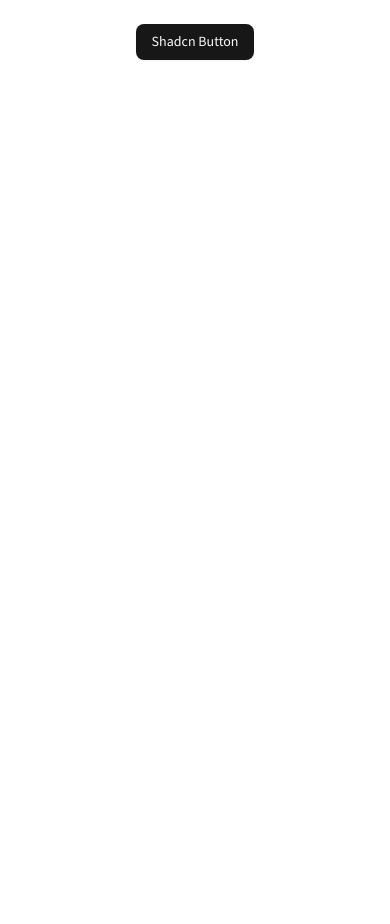
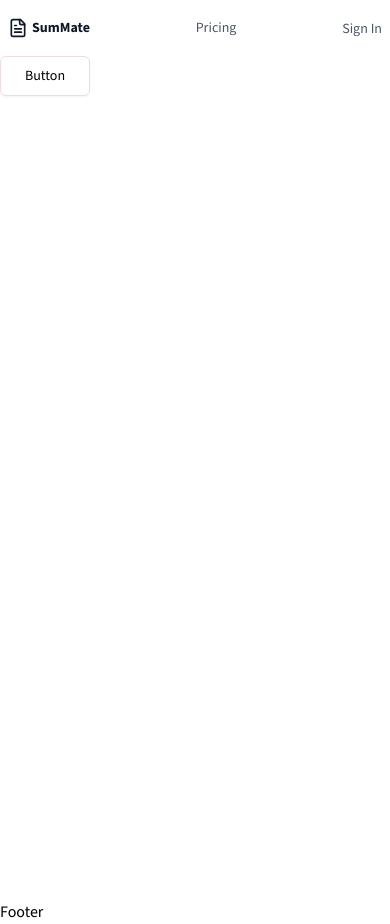
Before and after one commit to Jacquesehrardt/SumMate, a Next.js app: page / in a window 390 px wide. Before the commit the page ends 844 px from the top, so only its background shows below. Built offline with nearby package versions, Linux system fonts and the light colour scheme.

Commit message:
Added Header and Footer components

```diff
--- a/app/globals.css
+++ b/app/globals.css
@@ -4,7 +4,7 @@
 
 @custom-variant dark (&:is(.dark *));
 
-:root {
+/* :root {
   --background: oklch(1 0 0);
   --foreground: oklch(0.145 0 0);
   --card: oklch(1 0 0);
@@ -73,37 +73,50 @@
   --sidebar-accent-foreground: oklch(0.985 0 0);
   --sidebar-border: oklch(0.269 0 0);
   --sidebar-ring: oklch(0.439 0 0);
-}
+} */
 
-@theme inline {
-  --color-background: var(--background);
-  --color-foreground: var(--foreground);
-  --color-card: var(--card);
-  --color-card-foreground: var(--card-foreground);
-  --color-popover: var(--popover);
-  --color-popover-foreground: var(--popover-foreground);
-  --color-primary: var(--primary);
-  --color-primary-foreground: var(--primary-foreground);
-  --color-secondary: var(--secondary);
-  --color-secondary-foreground: var(--secondary-foreground);
-  --color-muted: var(--muted);
-  --color-muted-foreground: var(--muted-foreground);
-  --color-accent: var(--accent);
-  --color-accent-foreground: var(--accent-foreground);
-  --color-destructive: var(--destructive);
-  --color-destructive-foreground: var(--destructive-foreground);
-  --color-border: var(--border);
-  --color-input: var(--input);
-  --color-ring: var(--ring);
-  --color-chart-1: var(--chart-1);
-  --color-chart-2: var(--chart-2);
-  --color-chart-3: var(--chart-3);
-  --color-chart-4: var(--chart-4);
-  --color-chart-5: var(--chart-5);
+@theme {
+  --font-sans: var(--font-sans), ui-sans-serif, system-ui, sans-serif, "Apple Color Emoji", "Segoe UI Emoji", "Segoe UI Symbol", "Noto Color Emoji";
+
+  --color-background: hsl(var(--background));
+  --color-foreground: hsl(var(--foreground));
+
+  --color-card: hsl(var(--card));
+  --color-card-foreground: hsl(var(--card-foreground));
+
+  --color-popover: hsl(var(--popover));
+  --color-popover-foreground: hsl(var(--popover-foreground));
+
+  --color-primary: hsl(var(--primary));
+  --color-primary-foreground: hsl(var(--primary-foreground));
+
+  --color-secondary: hsl(var(--secondary));
+  --color-secondary-foreground: hsl(var(--secondary-foreground));
+
+  --color-muted: hsl(var(--muted));
+  --color-muted-foreground: hsl(var(--muted-foreground));
+
+  --color-accent: hsl(var(--accent));
+  --color-accent-foreground: hsl(var(--accent-foreground));
+
+  --color-destructive: hsl(var(--destructive));
+  --color-destructive-foreground: hsl(var(--destructive-foreground));
+
+  --color-border: hsl(var(--border));
+  --color-input: hsl(var(--input));
+  --color-ring: hsl(var(--ring));
+
+  --color-chart-1: hsl(var(--chart-1));
+  --color-chart-2: hsl(var(--chart-2));
+  --color-chart-3: hsl(var(--chart-3));
+  --color-chart-4: hsl(var(--chart-4));
+  --color-chart-5: hsl(var(--chart-5));
+
   --radius-sm: calc(var(--radius) - 4px);
   --radius-md: calc(var(--radius) - 2px);
   --radius-lg: var(--radius);
   --radius-xl: calc(var(--radius) + 4px);
+
   --color-sidebar: var(--sidebar);
   --color-sidebar-foreground: var(--sidebar-foreground);
   --color-sidebar-primary: var(--sidebar-primary);
@@ -115,10 +128,94 @@
 }
 
 @layer base {
-  * {
-    @apply border-border outline-ring/50;
+  :root {
+    --background: 0 0% 100%;
+    --foreground: 222.2 84% 4.9%;
+    --card: 0 0% 100%;
+    --card-foreground: 222.2 84% 4.9%;
+    --popover: 0 0% 100%;
+    --popover-foreground: 222.2 84% 4.9%;
+    --primary: 350 89% 60%;
+    --primary-foreground: 210 40% 98%;
+    --secondary: 350 33% 96%;
+    --secondary-foreground: 350 89% 60%;
+    --muted: 350 33% 96%;
+    --muted-foreground: 215 25% 27%;
+    --accent: 350 33% 18%;
+    --accent-foreground: 350 89% 60%;
+    --destructive: 350 89% 50%;
+    --destructive-foreground: 210 40% 98%;
+    --border: 350 33% 90%;
+    --input: 350 33% 90%;
+    --ring: 350 89% 60%;
+    --chart-1: 12 76% 61%;
+    --chart-2: 173 58% 39%;
+    --chart-3: 197 37% 24%;
+    --chart-4: 43 74% 66%;
+    --chart-5: 27 87% 67%;
+    --radius: 0.5rem;
   }
-  body {
-    @apply bg-background text-foreground;
+  .dark {
+    --background: 222.2 84% 4.9%;
+    --foreground: 210 40% 98%;
+    --card: 222.2 84% 4.9%;
+    --card-foreground:210 40% 98%;
+    --popover: 222.2 84% 4.9%;
+    --popover-foreground: 210 40% 98%;
+    --primary: 350 89% 60%;
+    --primary-foreground: 210 40% 98%;
+    --secondary: 350 33% 17.5%;
+    --secondary-foreground: 210 40% 98%;
+    --muted: 350 33% 17.5%;
+    --muted-foreground: 215 20.2% 65.1%;
+    --accent: 350 33% 25%;
+    --accent-foreground: 210 40% 98%;
+    --destructive: 350 89% 60%;
+    --destructive-foreground: 210 40% 98%;
+    --border: 350 33% 17.5%;
+    --input: 350 33% 17.5%;
+    --ring: 350 89% 60%;
+    --chart-1: 220 70% 50%;
+    --chart-2: 160 60% 45%;
+    --chart-3: 30 80% 55%;
+    --chart-4: 280 65% 60%;
+    --chart-5: 340 75% 55%;
   }
 }
+
+@layer base {
+  * {
+    @apply border-border;
+  }
+
+  h1 {
+    @apply text-4xl md:text-6xl xl:text-7xl font-bold;
+  }
+
+  h2 {
+    @apply text-xl lg:text-3xl font-medium;
+  }
+
+  h3 {
+    @apply text-2xl lg:text-4xl font-medium;
+  }
+
+  a {
+    @apply hover:cursor-pointer;
+  }
+
+  button {
+    @apply hover:cursor-pointer bg-rose-600 hover:bg-rose-700;
+  }
+}
+
+@utility container {
+  margin-inline: auto;
+  padding-inline: 2rem;
+  @media (width >= --theme(--breakpoint-sm)) {
+    max-width: none;
+  }
+  @media (width >= 1400px) {
+    max-width: 1400px;
+  }
+}
--- a/app/layout.tsx
+++ b/app/layout.tsx
@@ -1,6 +1,9 @@
 import type { Metadata } from "next";
 import { Source_Sans_3 as FontSans } from "next/font/google";
 import "./globals.css";
+
+import Header from "@/components/common/header";
+import Footer from "@/components/common/footer";
 
 const fontSans = FontSans({
   variable: "--font-sans",
@@ -23,7 +26,13 @@ export default function RootLayout({
       <body
         className={`${fontSans.variable} font-sans antialiased`}
       >
-        {children}
+        <Header />
+        <div className="relative flex min-h-screen flex-col">
+          <main className="flex-1">
+            {children}
+          </main>
+        </div>
+        <Footer />
       </body>
     </html>
   );
--- a/app/page.tsx
+++ b/app/page.tsx
@@ -3,8 +3,8 @@ import Image from "next/image";
 
 export default function Home() {
   return (
-    <div className="grid grid-rows-[20px_1fr_20px] items-center justify-items-center min-h-screen p-8 pb-20 gap-16 sm:p-20 font-[family-name:var(--font-geist-sans)]">
-      <Button>Shadcn Button</Button>
+    <div className="">
+      <Button variant="outline" size={"lg"}>Button</Button>
     </div>
   );
 }
--- /dev/null
+++ b/components/common/footer.tsx
@@ -0,0 +1,3 @@
+export default function Footer() {
+   return <footer>Footer</footer>
+}
--- /dev/null
+++ b/components/common/header.tsx
@@ -0,0 +1,37 @@
+import { FileText } from "lucide-react";
+import { Button } from "../ui/button";
+import NavLink from "./nav-link";
+
+export default function Header() {
+   const isLoggedin = false;
+
+   return (
+      <nav className="container flex items-center justify-between py-4 lg:px-8 px-2 mx-auto">
+         <div className="flex lg:flex-1">
+            <NavLink href="/" className="flex items-center gap-1 lg:gap-2 shrink-0">
+               <FileText className="w-5 h-5 lg:w-8 lg:h-8 text-gray-900 hover:rotate-12 transform transition duration-200 ease-in-out"></FileText>
+               <span className="font-extrabold lg:text-xl text-gray-900">SumMate</span>
+            </NavLink>
+         </div>
+
+         <div className="flex lg:justify-center gap-4 lg:gap-12 lg:items-center">
+            <NavLink href="/#pricing">Pricing</NavLink>
+            {isLoggedin && <NavLink href="/dashboard">Your Summaries</NavLink>}
+         </div>
+
+         <div className="flex lg:justify-end lg:flex-1">
+            {isLoggedin ? (
+               <div className="flex gap-2 items-center">
+                  <NavLink href="/upload">Upload a PDF</NavLink>
+                  <div>Pro</div>
+                  <Button>User</Button>
+               </div>
+            ) : (
+               <div>
+                  <NavLink href="/sign-in">Sign In</NavLink>
+               </div>
+            )}
+         </div>
+      </nav>
+   );
+}
--- /dev/null
+++ b/components/common/nav-link.tsx
@@ -0,0 +1,30 @@
+"use client";
+
+import { cn } from "@/lib/utils";
+import Link from "next/link";
+import { usePathname } from "next/navigation";
+
+export default function NavLink({
+   href,
+   children,
+   className,
+}: {
+   href: string;
+   children: React.ReactNode;
+   className?: string;
+}) {
+   const pathname = usePathname();
+   const isActive =
+      pathname === href || (href !== "/" && pathname.startsWith(href))
+   return (
+      <Link
+         href={href}
+         className={cn(
+            "transition-colors text-sm duration-200 text-gray-600 hover:text-rose-500",
+            className,
+            isActive && "text-rose-500"
+         )}
+      >
+         {children}
+      </Link>)
+}
```
